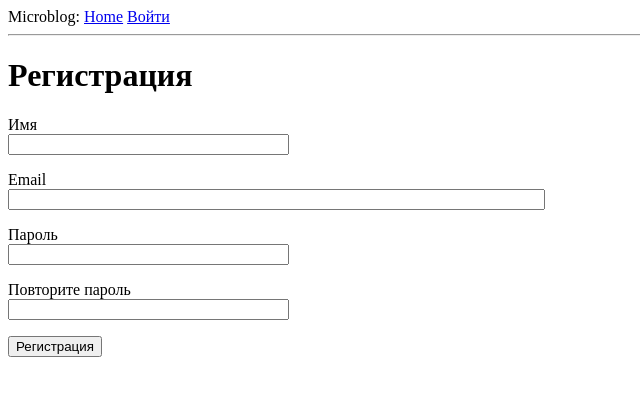
After one commit to JasperStfun/Flask, a Flask app: page /register in a window 1280 px wide. The commit adds this page. Shown: the top 396 px of the page, without its empty margins (0-640 px from the left). Run offline with Flask 2, Linux system fonts and the light colour scheme.

Commit message:
Login and registration

```diff
--- a/app/__init__.py
+++ b/app/__init__.py
@@ -1,11 +1,15 @@
 from config import Config
 from flask import Flask
+from flask_login import LoginManager
 from flask_sqlalchemy import SQLAlchemy
 from flask_migrate import Migrate
+
 
 app = Flask(__name__)
 app.config.from_object(Config)
 db = SQLAlchemy(app)
 migrate = Migrate(app, db)
+login = LoginManager(app)
+login.login_view = 'login'
 
 from app import routes, models
--- a/app/forms.py
+++ b/app/forms.py
@@ -1,9 +1,30 @@
 from flask_wtf import FlaskForm
 from wtforms import StringField, PasswordField, BooleanField, SubmitField
-from wtforms.validators import DataRequired
+from wtforms.validators import DataRequired, Email, EqualTo, ValidationError
+
+from app.models import User
 
 class LoginForm(FlaskForm):
     username = StringField('Username', validators=[DataRequired()])
     password = PasswordField('Password', validators=[DataRequired()])
     remember_me = BooleanField('Remember me')
     submit = SubmitField('Sign in')
+
+
+class RegistrationForm(FlaskForm):
+    username = StringField('Имя', validators=[DataRequired()])
+    email = StringField('Email', validators=[DataRequired(), Email()])
+    password = PasswordField('Пароль', validators=[DataRequired()])
+    password2 = PasswordField('Повторите пароль',
+                              validators=[DataRequired(), EqualTo('password')])
+    submit = SubmitField('Регистрация')
+
+    def validate_username(self, username):
+        user = User.query.filter_by(username=username.data).first()
+        if user is not None:
+            raise ValidationError('Это имя уже занято.')
+
+    def validate_email(self, email):
+        user = User.query.filter_by(email=email.data).first()
+        if user is not None:
+            raise ValidationError('Эта почта уже используется.')
--- a/app/routes.py
+++ b/app/routes.py
@@ -1,13 +1,18 @@
 # -*- coding: utf-8 -*-
-from flask import render_template, flash, redirect, url_for
-from app import app
-from app.forms import LoginForm
+from flask import render_template, flash, redirect, request, url_for
+from flask_login import current_user, login_user, logout_user, login_required
+from werkzeug.urls import url_parse
+from wtforms.validators import Email
+
+from app import app, db
+from app.forms import LoginForm, RegistrationForm
+from app.models import User
 
 
 @app.route('/')
 @app.route('/index')
+@login_required
 def index():
-    user = {'username': 'Эльдар'}
     posts = [
         {
             'author':{'username': 'Jonh'},
@@ -22,15 +27,43 @@ def index():
             'body': 'У Ипполита не стоит'
         }
     ]
-    return render_template('index.html', title='Home', user=user, posts=posts)
+    return render_template('index.html', title='Home page', posts=posts)
 
 
 @app.route('/login', methods=['GET', 'POST'])
 def login():
+    if current_user.is_authenticated:
+        return redirect(url_for('index'))
     form = LoginForm()
     if form.validate_on_submit():
-        flash('Login requested for user {}, remember_me={}'.format(
-        form.username.data, form.remember_me.data)
-        )
+        user = User.query.filter_by(username=form.username.data).first()
+        if user is None or not user.check_password(form.password.data):
+            flash('Invalid username or password')
+            return redirect(url_for('login'))
+        login_user(user, remember=form.remember_me.data)
+        next_page = request.args.get('next')
+        if not next_page or url_parse(next_page).netloc != '':
+            next_page = url_for('index')
+        return redirect(next_page)
+    return render_template('login.html', title="Войти", form=form)
+
+
+@app.route('/logout')
+def logout():
+    logout_user()
+    return redirect(url_for('index'))
+
+
+@app.route('/register', methods=['GET', 'POST'])
+def register():
+    if current_user.is_authenticated:
         return redirect(url_for('index'))
-    return render_template('login.html', title='Sign In', form=form)
+    form = RegistrationForm()
+    if form.validate_on_submit():
+        user = User(username = form.username.data, email = form.email.data)
+        user.set_password(form.password.data)
+        db.session.add(user)
+        db.session.commit()
+        flash('Поздравляем, вы зарегистрировались!')
+        return redirect(url_for('login'))
+    return render_template('register.html', title='Регистрация', form=form)
--- a/app/templates/base.html
+++ b/app/templates/base.html
@@ -10,7 +10,11 @@
         <div>
             Microblog:
             <a href="{{ url_for('index') }}">Home</a>
-            <a href="{{ url_for('login') }}">Login</a>
+            {% if current_user.is_anonymous %}
+            <a href="{{ url_for('login') }}">Войти</a>
+            {% else %}
+            <a href="{{ url_for('logout') }}">Выйти</a>
+            {% endif %}
         </div>
         <hr>
         {% with messages = get_flashed_messages() %}
--- a/app/templates/index.html
+++ b/app/templates/index.html
@@ -1,8 +1,8 @@
 {% extends "base.html" %}
 
 {% block content %}
-    <h1>Превет, {{user.username}}!</h1>
+    <h1>Превет, {{ current_user.username }}!</h1>
     {% for post in posts %}
-    <div><p>{{ post.author.username }} says: <b>{{ post.body }}</b></p></div>
+    <div><p>{{ post.author.username }} сказал: <b>{{ post.body }}</b></p></div>
     {% endfor %}
 {% endblock %}
--- a/app/templates/login.html
+++ b/app/templates/login.html
@@ -21,4 +21,5 @@
         <p>{{ form.remember_me() }} {{ form.remember_me.label }}</p>
         <p>{{ form.submit() }}</p>
     </form>
+    <p>Новый пользователь? <a href="{{ url_for('register') }}">Регистрация.</a></p>
 {% endblock %}
--- /dev/null
+++ b/app/templates/register.html
@@ -0,0 +1,37 @@
+{% extends "base.html" %}
+
+{% block content %}
+  <h1>Регистрация</h1>
+    <form action="" method="POST">
+        {{ form.hidden_tag() }}
+        <p>
+            {{ form.username.label }}<br>
+            {{ form.username(size=32) }}<br>
+            {% for error in form.username.errors %}
+            <span style="color: red;">[{{ error }}]</span>
+            {% endfor %}
+        </p>
+        <p>
+            {{ form.email.label }}<br>
+            {{ form.email(size=64) }}<br>
+            {% for error in form.email.errors %}
+            <span style="color: red;">[{{ error }}]</span>
+            {% endfor %}
+        </p>
+        <p>
+            {{ form.password.label }}<br>
+            {{ form.password(size=32) }}<br>
+            {% for error in form.password.errors %}
+            <span style="color: red;">[{{ error }}]</span>
+            {% endfor %}
+        </p>
+        <p>
+            {{ form.password2.label }}<br>
+            {{ form.password2(size=32) }}<br>
+            {% for error in form.password2.errors %}
+            <span style="color: red;">[{{ error }}]</span>
+            {% endfor %}
+        </p>
+        <p>{{ form.submit() }}</p>
+    </form>
+{% endblock %}
```
Also changed, not shown: app/models.py (+18 -2 lines), microblog.py (+6 -1 lines), requirements.txt (added, +19 -0 lines), 1 other file.
